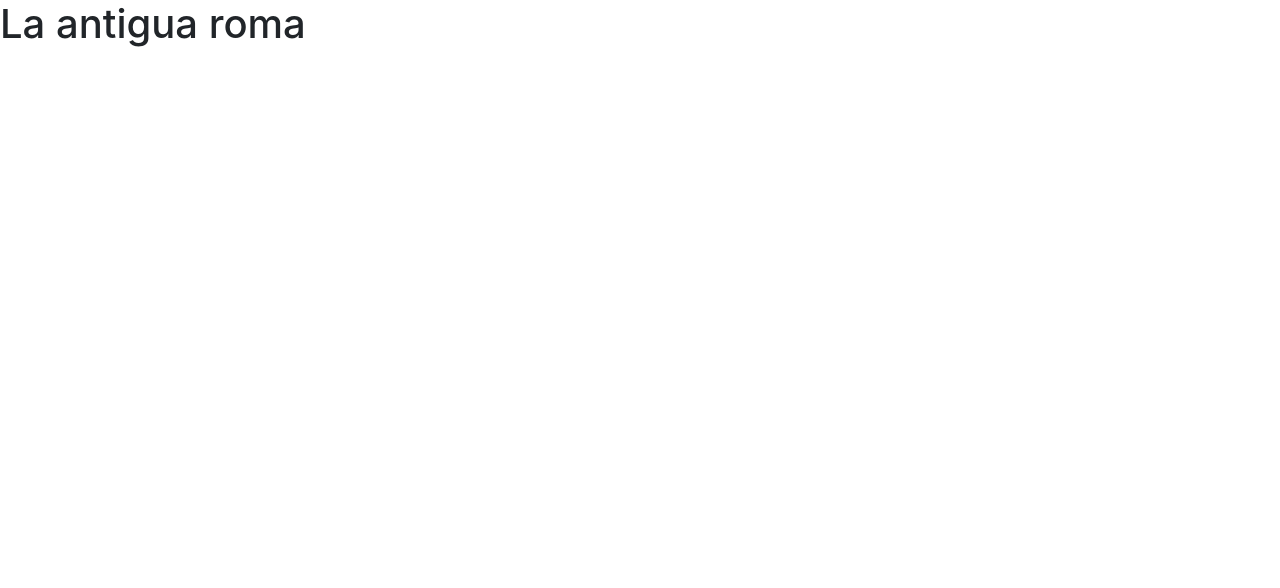
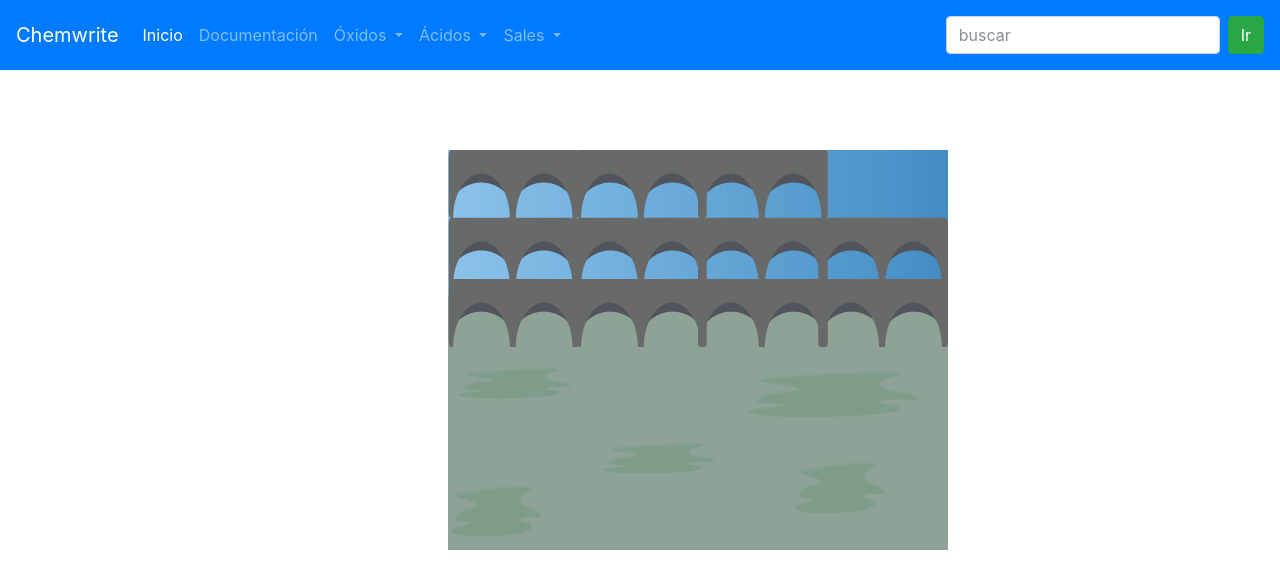
Before and after one commit to judisaro/antiguaRoma, a plain HTML site: page index.html in a window 1280 px wide. Drawn offline with nearby package versions, Linux system fonts and the light colour scheme.

Commit message:
probando tamaño del canavas en distintas pantallas

```diff
--- /dev/null
+++ b/index.css
@@ -0,0 +1,5 @@
+#lienzo{
+	position: absolute;
+	left: 35%;
+	top: 150px;
+}
--- a/index.html
+++ b/index.html
@@ -6,14 +6,71 @@
   <meta charset="utf-8">
   <meta name="viewport" content="width=device-width, initial-scale=1, shrink-to-fit=no">
 
-  <link rel="import" href="navbar.html">
+  <link rel="stylesheet" type="text/css" href="index.css">
   <!-- Bootstrap CSS -->
   <link rel="stylesheet" href="https://maxcdn.bootstrapcdn.com/bootstrap/4.0.0-beta.2/css/bootstrap.min.css" integrity="sha384-PsH8R72JQ3SOdhVi3uxftmaW6Vc51MKb0q5P2rRUpPvrszuE4W1povHYgTpBfshb" crossorigin="anonymous">
-  <link rel="stylesheet" type="text/css" href="mycss/index.css">
+  <link rel="stylesheet" type="text/css" href="index.css">
+  <script type="text/javascript" src="index.js"></script>
 </head>
 <body>
 
-  <h1>La antigua roma</h1>
+  <!--NAVBAR-->
+  <nav class="navbar fixed-top navbar-expand-lg navbar-dark bg-primary p-navbar-coler">
+    <a class="navbar-brand" href="#">Chemwrite</a>
+    <button class="navbar-toggler" type="button" data-toggle="collapse" data-target="#navbarNavDropdown" aria-controls="navbarNavDropdown" aria-expanded="false" aria-label="Toggle navigation">
+      <span class="navbar-toggler-icon"></span>
+    </button>
+    <div class="collapse navbar-collapse" id="navbarNavDropdown">
+      <ul class="navbar-nav">
+        <li class="nav-item active">
+          <a class="nav-link" href="index.php">Inicio<span class="sr-only">(current)</span></a>
+        </li>
+        <li class="nav-item">
+          <a class="nav-link" href="documentacion.php">Documentación</a>
+        </li>
+        <li class="nav-item dropdown">
+          <a class="nav-link dropdown-toggle" href="#" id="navbarDropdownMenuLink" data-toggle="dropdown" aria-haspopup="true" aria-expanded="false">
+            Óxidos
+          </a>
+          <div class="dropdown-menu" aria-labelledby="navbarDropdownMenuLink">
+            <a class="dropdown-item" href="oxido-basico.php">Óxidos básicos</a>
+            <a class="dropdown-item" href="hidroxido.php">Hidróxidos</a>
+          </div>
+        </li>
+        <li class="nav-item dropdown">
+          <a class="nav-link dropdown-toggle" href="#" id="navbarDropdownMenuLink" data-toggle="dropdown" aria-haspopup="true" aria-expanded="false">
+            Ácidos
+          </a>
+          <div class="dropdown-menu" aria-labelledby="navbarDropdownMenuLink">
+            <a class="dropdown-item" href="oxido-acido.php">Oxidos ácidos</a>
+            <a class="dropdown-item" href="hidracido.php">Hidácidos</a>
+            <a class="dropdown-item" href="oxoacido.php">Oxoácidos</a>
+          </div>
+        </li>
+        <li class="nav-item dropdown">
+          <a class="nav-link dropdown-toggle" href="#" id="navbarDropdownMenuLink" data-toggle="dropdown" aria-haspopup="true" aria-expanded="false">
+            Sales
+          </a>
+          <div class="dropdown-menu" aria-labelledby="navbarDropdownMenuLink">
+            <a class="dropdown-item" href="oxisal.php">Oxisales</a>
+            <a class="dropdown-item" href="#">Haloideas</a>
+          </div>
+        </li>
+      </ul>
+    </div>
+    <form class="form-inline">
+      <input class="form-control mr-sm-2" type="search" placeholder="buscar" aria-label="Search">
+      <button class="btn btn-success my-2 my-sm-2" type="submit">Ir</button>
+    </form>
+  </nav>
+
+  <br>
+  <br>
+  <br>
+  <!--FIN NAVBAR-->
+
+  <canvas id="lienzo" height="400" width="500"></canvas>
+
 
   <!-- Optional JavaScript -->
     <!-- jQuery first, then Popper.js, then Bootstrap JS -->
--- /dev/null
+++ b/index.js
@@ -0,0 +1,23 @@
+var canvas;
+var tablero;
+
+
+var fondo = {
+	fondoURL : "assets/img/fondo.png"
+};
+
+window.onload = function() {
+	canvas = document.getElementById('lienzo');
+	tablero = canvas.getContext('2d');
+
+	fondo.imagen = new Image();
+	fondo.imagen.src = fondo.fondoURL;
+	fondo.imagen.onload = dibujarFondo;
+
+};
+
+function dibujarFondo() {
+	if(fondo.imagen.onload){
+		tablero.drawImage(fondo.imagen,0,0);
+	}
+}
```
Also changed, not shown: assets/img/fondo.png (added).
